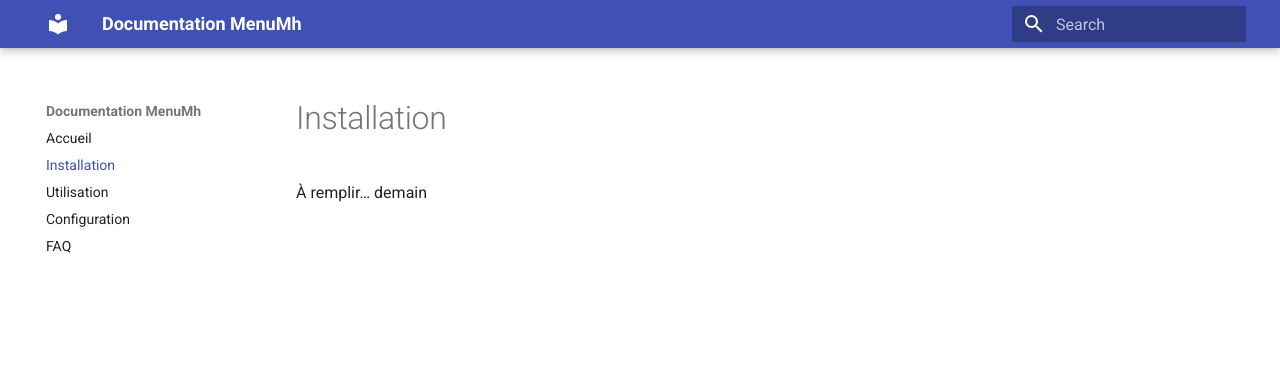
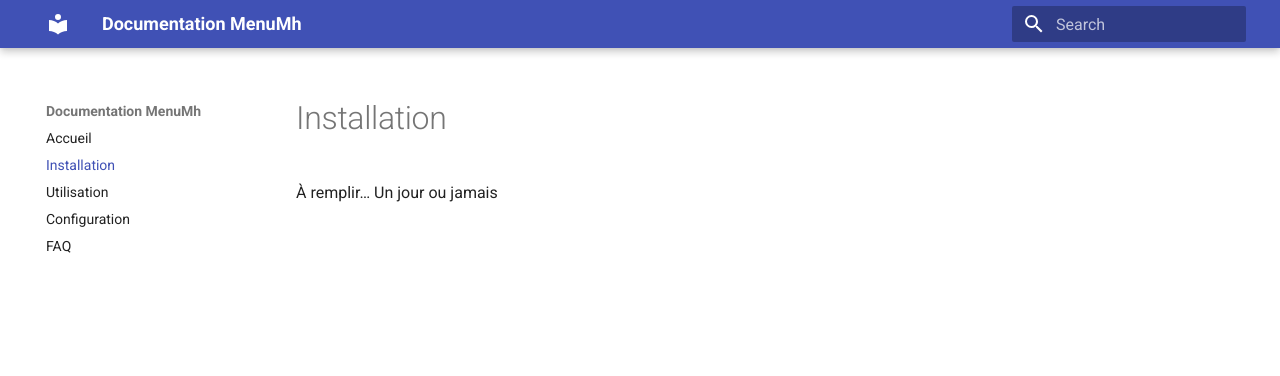
Before and after one commit to BastouP/DocMh, an MkDocs documentation site: the page built from docs/installation.md, in a window 1280 px wide. Shown: the top 376 px of the page. Built offline with MkDocs 1.6.1 and Material for MkDocs 9.7.7, drawn with Linux system fonts in a browser that asks for light colours.

Commit message:
Coucou vous

```diff
--- a/docs/installation.md
+++ b/docs/installation.md
@@ -1,4 +1,4 @@
 # Installation
 
 À remplir…
-demain
+Un jour ou jamais
```
